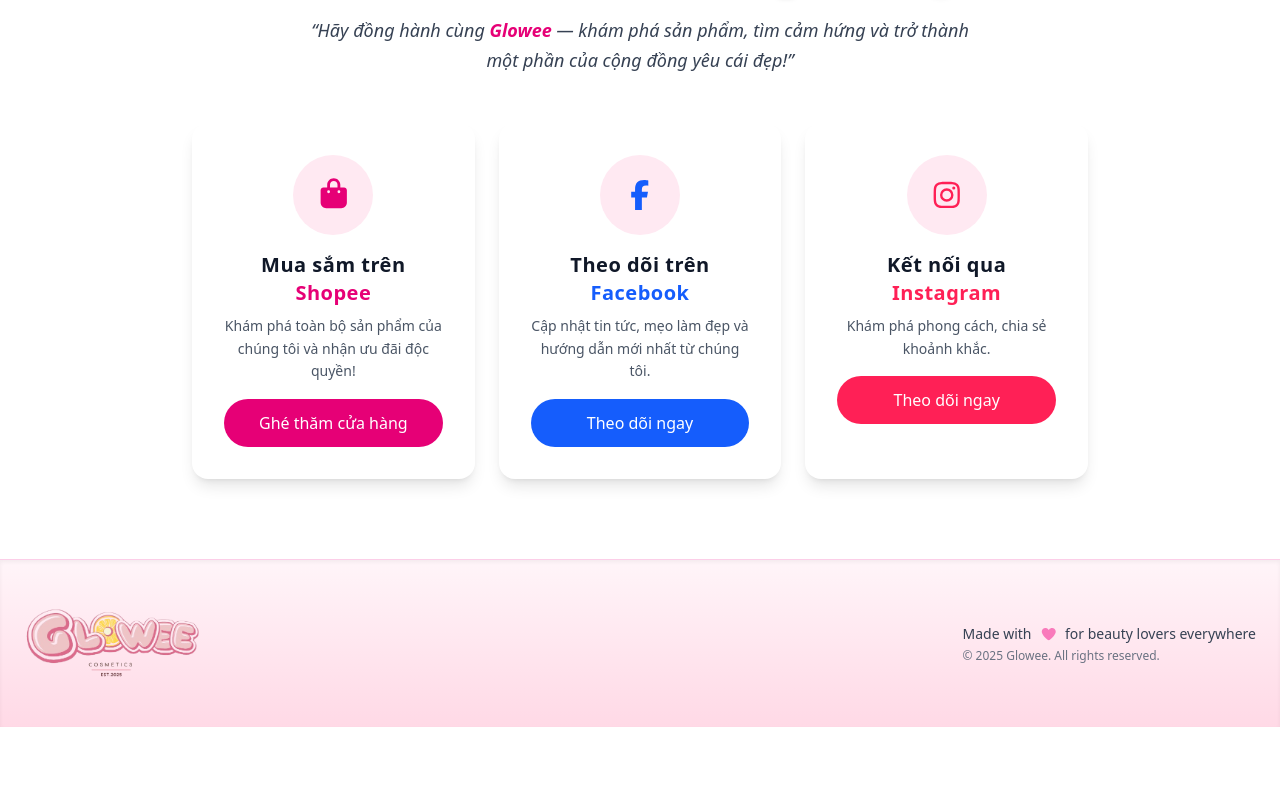
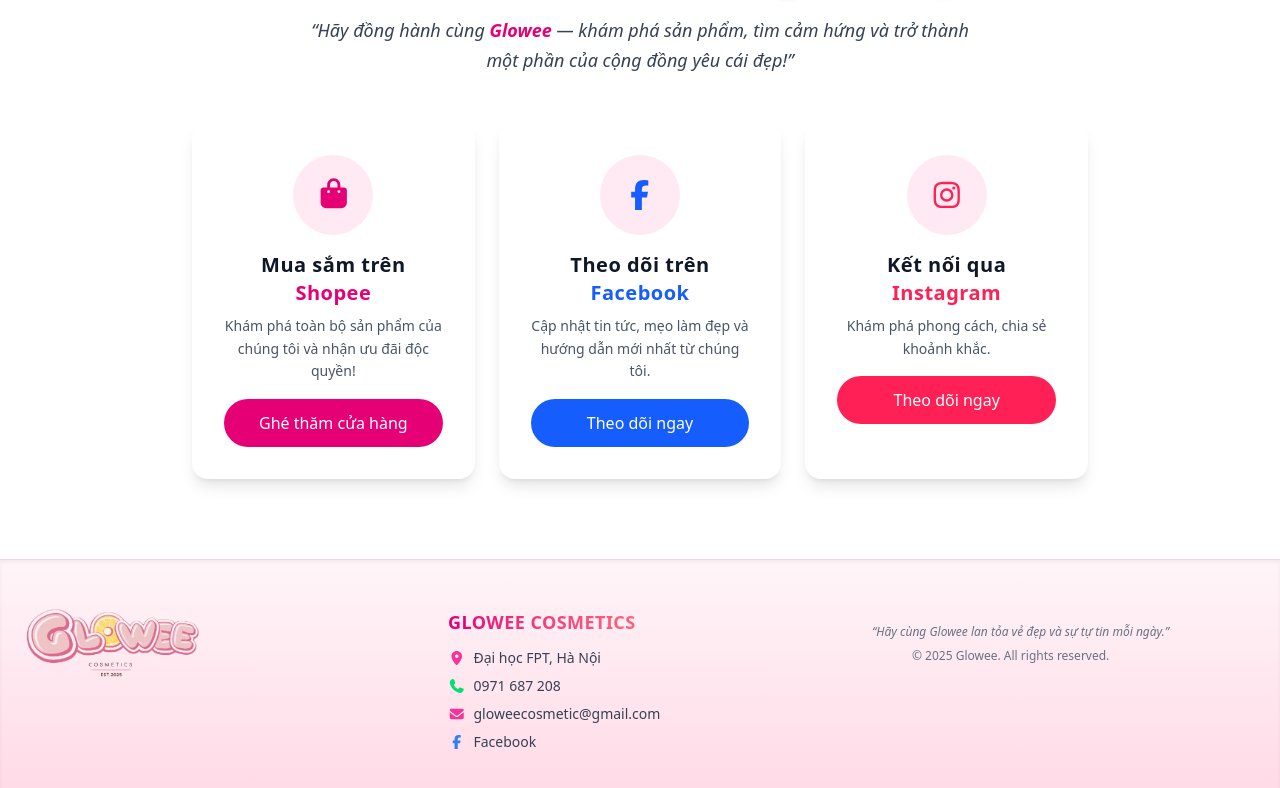
Before and after one commit to nvdekay/gloweecosmetic2025-landing, a React (Vite) app: page / in a window 1280 px wide. Shown: the part 4799-5587 px from the top of the page. Before the commit the page ends 5526 px from the top, so only its background shows below. Built offline with nearby package versions, Linux system fonts and the light colour scheme.

Commit message:
chore: feedback from customer

```diff
--- a/src/components/Footer.jsx
+++ b/src/components/Footer.jsx
@@ -1,48 +1,85 @@
 import React from "react";
 import { FontAwesomeIcon } from "@fortawesome/react-fontawesome";
-import { faShop, faHeart } from "@fortawesome/free-solid-svg-icons";
+import {
+  faHeart,
+  faPhone,
+  faEnvelope,
+  faLocationDot,
+} from "@fortawesome/free-solid-svg-icons";
+import { faFacebookF } from "@fortawesome/free-brands-svg-icons";
 
 const Footer = () => {
   const currentYear = new Date().getFullYear();
 
   return (
     <footer className="relative bg-gradient-to-b from-[#FFF5F9] to-[#FFD9E6] border-t border-pink-200 shadow-inner overflow-hidden">
-      <div className="max-w-7xl mx-auto px-6 py-12 flex flex-col md:flex-row justify-between items-center gap-8">
-        {/* Logo */}
-        <div className="flex items-center gap-3 group">
-          <img
-            src="/imgs/logo.png"
-            className="w-44 h-full bg-gradient-to-r from-pink-500 via-rose-500 to-pink-700 bg-clip-text text-transparent"
-            alt="Glowee Logo"
-          />
+      <div className="max-w-7xl mx-auto px-6 py-12 grid grid-cols-1 md:grid-cols-3 gap-10 items-start">
+        {/* Logo & Slogan */}
+        <div className="flex flex-col items-center md:items-start text-center md:text-left">
+          <img src="/imgs/logo.png" alt="Glowee Logo" className="w-44 mb-4" />
         </div>
 
-        {/* Middle text */}
-        <div className="text-center md:text-left flex flex-col gap-1">
-          <p className="text-gray-700 text-sm flex items-center justify-center md:justify-start gap-1">
-            Made with
-            <FontAwesomeIcon
-              icon={faHeart}
-              className="text-pink-500 animate-pulse mx-1"
-            />
-            for beauty lovers everywhere
+        {/* Thông tin liên hệ */}
+        <div className="text-center md:text-left">
+          <h3 className="text-lg font-bold text-gray-900 mb-3 tracking-wide bg-gradient-to-r from-pink-600 via-rose-400 to-pink-400 bg-clip-text text-transparent">
+            GLOWEE COSMETICS
+          </h3>
+          <ul className="space-y-2 text-sm text-gray-700">
+            <li className="flex items-center justify-center md:justify-start gap-2">
+              <FontAwesomeIcon
+                icon={faLocationDot}
+                className="text-pink-500 w-4"
+              />
+              <span>Đại học FPT, Hà Nội</span>
+            </li>
+            <li className="flex items-center justify-center md:justify-start gap-2">
+              <FontAwesomeIcon icon={faPhone} className="text-green-400 w-4" />
+              <a
+                href="tel:0971687208"
+                className="hover:text-pink-600 transition"
+              >
+                0971 687 208
+              </a>
+            </li>
+            <li className="flex items-center justify-center md:justify-start gap-2">
+              <FontAwesomeIcon
+                icon={faEnvelope}
+                className="text-pink-500 w-4"
+              />
+              <a
+                href="mailto:gloweecosmetic@gmail.com"
+                target="_blank"
+                rel="noopener noreferrer"
+                className="hover:text-pink-600 transition"
+              >
+                gloweecosmetic@gmail.com
+              </a>
+            </li>
+            <li className="flex items-center justify-center md:justify-start gap-2">
+              <FontAwesomeIcon
+                icon={faFacebookF}
+                className="text-blue-500 w-4"
+              />
+              <a
+                href="https://www.facebook.com/profile.php?id=61581751258990&mibextid=wwXIfr&rdid=v9i0cwOFdwpMV9aN&share_url=https%3A%2F%2Fwww.facebook.com%2Fshare%2F1D2ZXcetWc%2F%3Fmibextid%3DwwXIfr#"
+                target="_blank"
+                rel="noopener noreferrer"
+                className="hover:text-pink-600 transition"
+              >
+                Facebook
+              </a>
+            </li>
+          </ul>
+        </div>
+
+        {/* Mạng xã hội */}
+        <div className="text-center md:text-left">
+          <p className="text-xs text-gray-500 mt-4 italic">
+            “Hãy cùng Glowee lan tỏa vẻ đẹp và sự tự tin mỗi ngày.”
           </p>
-          <p className="text-gray-500 text-xs">
+          <p className="text-gray-500 text-xs mt-2 ml-10">
             &copy; {currentYear} Glowee. All rights reserved.
           </p>
-          {/* <div className="hover:shadow-[0_0_25px_rgba(255,105,180,0.6)] transition-all duration-500">
-            <a
-              href="https://khanhnvd.site/"
-              target="_blank"
-              rel="noopener noreferrer"
-              className="text-xs md:text-xs font-semibold text-pink-700 hover:text-rose-800 transition-all duration-300 tracking-wide italic"
-            >
-              Designed & Developed by{" "}
-              <span className="font-extrabold bg-gradient-to-r from-rose-400 via-pink-500 to-red-400 bg-clip-text text-transparent hover:drop-shadow-[0_0_8px_rgba(255,105,180,0.8)]">
-                Nguyen Vu Dang Khanh
-              </span>
-            </a>
-          </div> */}
         </div>
       </div>
     </footer>
```
